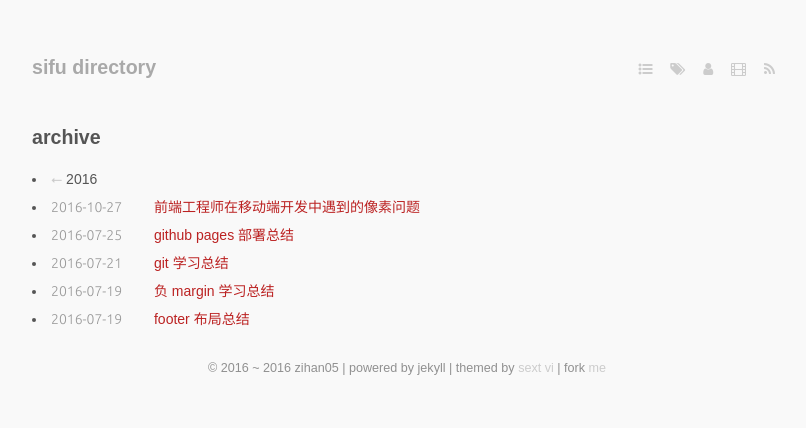
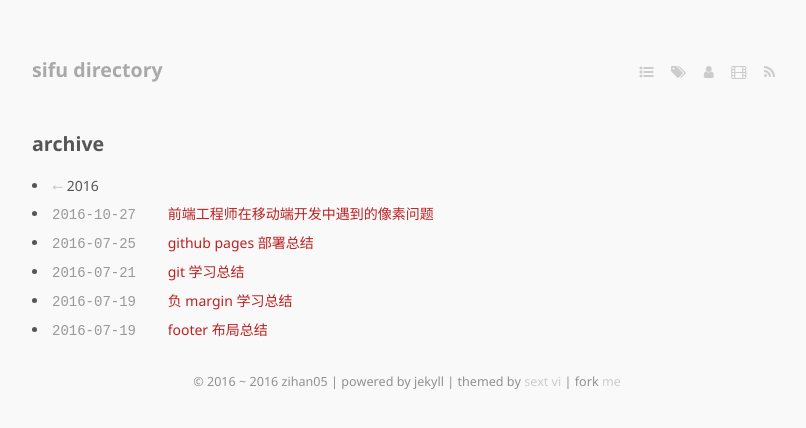
Before and after one commit to SFmonkey/sfmonkey.github.com, a Jekyll site: the page built from archive.markdown, in a window 1280 px wide. Shown: the top 428 px of the page, without its empty margins (233-1039 px from the left). Built offline with Jekyll 4.4.1, drawn with Linux system fonts in a browser that asks for light colours; nearby versions of some CDN libraries; some web fonts are replaced; Markdown is read by kramdown in place of the engine named in the settings.

Commit message:
Update style.css

```diff
--- a/stylesheets/style.css
+++ b/stylesheets/style.css
@@ -9,16 +9,40 @@
  * |/ | (~ (~
  * |\.|._)._)
  * --------------------------------- */
-@import url(/media/fonts/telex-regular.css);
-@import url(http://fonts.googleapis.com/css?family=Ubuntu:300);
-@import url(//code.cdn.mozilla.net/fonts/fira.css);
+@font-face {
+  font-family: 'Noto Sans';
+  font-weight: 400;
+  font-style: normal;
+  src: url('../fonts/NotoSans-Regular.ttf') format('truetype');
+}
+
+@font-face {
+  font-family: 'Noto Sans';
+  font-weight: 400;
+  font-style: italic;
+  src: url('../fonts/NotoSans-Italic.ttf') format('truetype');
+}
+
+@font-face {
+  font-family: 'Noto Sans';
+  font-weight: 700;
+  font-style: normal;
+  src: url('../fonts/NotoSans-Bold.ttf') format('truetype');
+}
+
+@font-face {
+    font-family: 'Noto Sans';
+    font-weight: 700;
+    font-style: italic;
+    src: url('../fonts/NotoSans-BoldItalic.ttf') format('truetype');
+}
 * {
   margin: 0;
   padding: 0; }
 
 body {
   font-size: 14px;
-  font-family: telexregular, Hiragino Sans GB, Microsoft YaHei, sans-serif;
+  font-family: Noto Sans, Hiragino Sans GB, Microsoft YaHei, sans-serif;
   color: #555;
   background-color: #f9f9f9;
   -webkit-font-smoothing: antialiased; }
@@ -95,7 +119,7 @@ header {
     position: relative;
     top: 1em; }
     header #header h1 {
-      font-family: telexregular, Hiragino Sans GB, Microsoft YaHei, sans-serif; }
+      font-family: Noto Sans, Hiragino Sans GB, Microsoft YaHei, sans-serif; }
       header #header h1 a {
         color: #a9a9a9;
         display: block; }
@@ -106,7 +130,7 @@ header {
     header nav span {
       margin: .5em; }
     header nav a, header nav #header h1 a, header #header h1 nav a, header nav article .title a, article .title header nav a, header nav article .meta .tags a, article .meta .tags header nav a, header nav article .divider a, article .divider header nav a {
-      font-family: telexregular, Hiragino Sans GB, Microsoft YaHei, sans-serif;
+      font-family: Noto Sans, Hiragino Sans GB, Microsoft YaHei, sans-serif;
       color: #ccc; }
 
 #content {
@@ -139,7 +163,7 @@ ul.listing {
     ul.listing li.listing-item:hover {
       background-color: #f9f9f9; }
     ul.listing li.listing-seperator {
-      font-family: telexregular, Hiragino Sans GB, Microsoft YaHei, sans-serif; }
+      font-family: Noto Sans, Hiragino Sans GB, Microsoft YaHei, sans-serif; }
       ul.listing li.listing-seperator:before {
         content: "⭠ ";
         color: #ccc; }
@@ -149,7 +173,7 @@ article {
   article p {
     padding: .7em 0; }
   article .title {
-    font-family: telexregular, Hiragino Sans GB, Microsoft YaHei, sans-serif; }
+    font-family: Noto Sans, Hiragino Sans GB, Microsoft YaHei, sans-serif; }
     article .title header #header h1 a, header #header h1 article .title a, article .title a, article .title .meta .tags a, article .meta .tags .title a {
       color: #777; }
   article .meta {
@@ -172,7 +196,7 @@ article {
       margin: 0 2em;
       color: #e9e9e9; }
     article .divider header #header h1 a, header #header h1 article .divider a, article .divider .meta .tags a, article .meta .tags .divider a, article .divider a {
-      font-family: telexregular, Hiragino Sans GB, Microsoft YaHei, sans-serif;
+      font-family: Noto Sans, Hiragino Sans GB, Microsoft YaHei, sans-serif;
       margin: 0 2em; }
       article .divider header #header h1 a i, header #header h1 article .divider a i, article .divider .meta .tags a i, article .meta .tags .divider a i, article .divider a i {
         color: #999999;
@@ -203,7 +227,7 @@ footer {
   margin: 0 auto;
   display: block;
   color: #909090;
-  font-family: telexregular, Hiragino Sans GB, Microsoft YaHei, sans-serif;
+  font-family: Noto Sans, Hiragino Sans GB, Microsoft YaHei, sans-serif;
   font-size: .9em;
   text-align: center;
   margin: 1em auto; }
```
